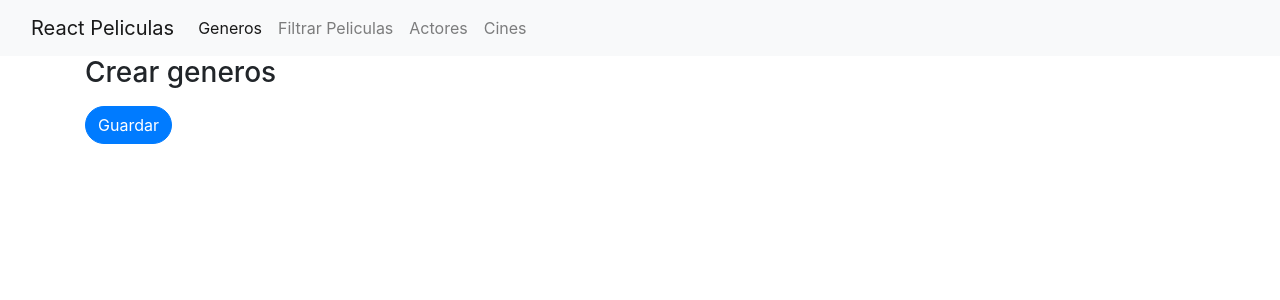
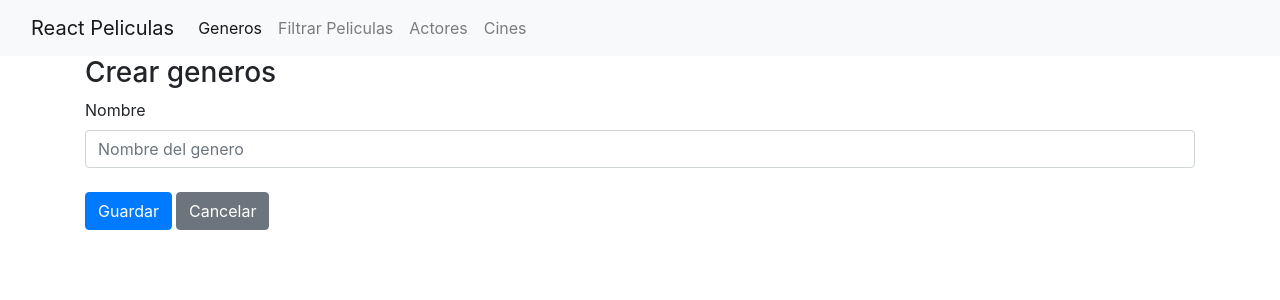
Before and after one commit to aramirezm89/react-peliculas, a React (Create React App) app: page /generos/crear in a window 1280 px wide. Shown: the top 300 px of the page. Built offline with nearby package versions, Linux system fonts and the light colour scheme.

Commit message:
InicioFormulario

```diff
--- a/package.json
+++ b/package.json
@@ -11,6 +11,7 @@
     "@types/react": "^17.0.0",
     "@types/react-dom": "^17.0.0",
     "bootstrap": "4.6",
+    "formik": "^2.2.9",
     "react": "^17.0.2",
     "react-dom": "^17.0.2",
     "react-router-dom": "^6.2.1",
--- a/src/peliculas/generos/CrearGeneros.tsx
+++ b/src/peliculas/generos/CrearGeneros.tsx
@@ -1,16 +1,36 @@
-import { useNavigate } from "react-router-dom"
+import { Formik, Form, Field } from "formik";
+import { Link, useNavigate } from "react-router-dom";
 import Button from "../../utils/Button";
 
-export default function CrearGeneros(){
-    const navigate =  useNavigate();
-    return(
+export default function CrearGeneros() {
+  const navigate = useNavigate();
+  return (
     <div>
       <div>
         <h3>Crear generos</h3>
       </div>
+
       <div>
-                <Button onClick={() => navigate("/generos")}>Guardar</Button>
+        <Formik
+          initialValues={{
+            nombre: "",
+          }}
+          onSubmit={(values) => {
+            console.log(values);
+          }}
+        >
+          <Form>
+            <div className="form-group">
+              <label htmlFor="nombre">Nombre</label>
+              <Field name="nombre" className="form-control" placeholder="Nombre del genero" />
+            </div>
+            <Button type="submit">Guardar</Button>
+            <Link className="btn btn-secondary" to="/generos">
+              Cancelar
+            </Link>
+          </Form>
+        </Formik>
       </div>
     </div>
-    )
+  );
 }
--- a/src/peliculas/generos/EditarGeneros.tsx
+++ b/src/peliculas/generos/EditarGeneros.tsx
@@ -1,5 +1,14 @@
+import { useParams } from "react-router-dom"
+
 export default function EditarGeneros(){
+
+    const {id} =  useParams();
+
+
     return(
-        <h3>Editar generos</h3>
+       <div>
+            <h3>Editar generos</h3>
+            <h4>El id es {id}</h4>
+       </div>
     )
 }
--- a/src/utils/Button.tsx
+++ b/src/utils/Button.tsx
@@ -1,13 +1,17 @@
-import { ReactElement } from "react";
 
 export default function Button(props:buttonProps){
-    const {children,onClick} = props;
+    const {children,onClick,type} = props;
     return(
-        <button type="button" onClick={onClick} className="btn btn-primary rounded-lg rounded-pill mt-2 mb-2">{children}</button>
+        <button type={type} onClick={onClick} className="btn btn-primary mt-2 mb-2 mr-1">{children}</button>
     )
 }
 
 interface buttonProps{
     children : React.ReactNode,
-    onClick() : void
+    onClick?() : void,
+    type: "button" | "submit"
 }
+
+Button.defaultProps = {
+ type:"button"
+}
```
Also changed, not shown: src/peliculas/Routes/RoutesConfig.tsx (+6 -4 lines), 1 other file (tests, documents, lock files or other folders). Lines whose indentation alone changed are shown as unchanged.
